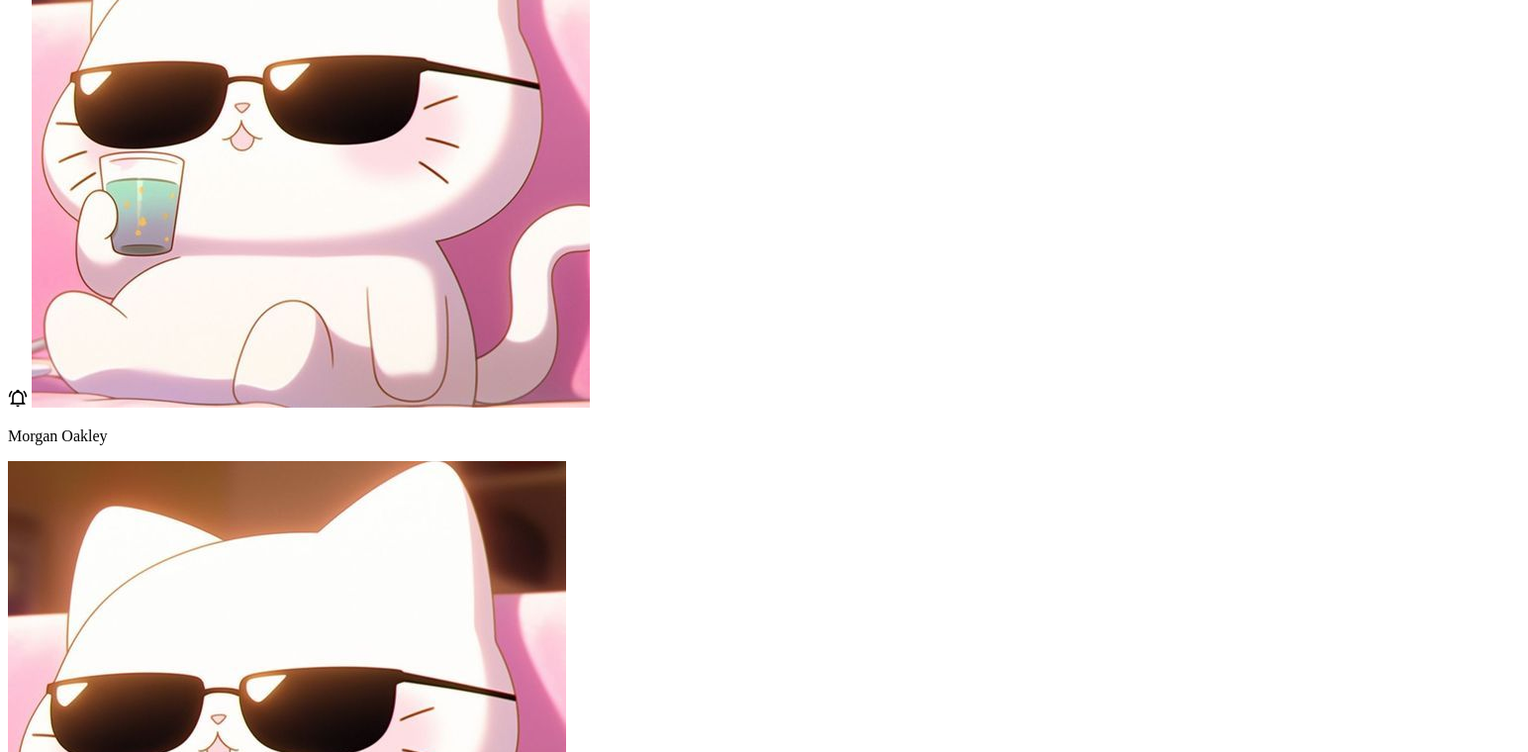
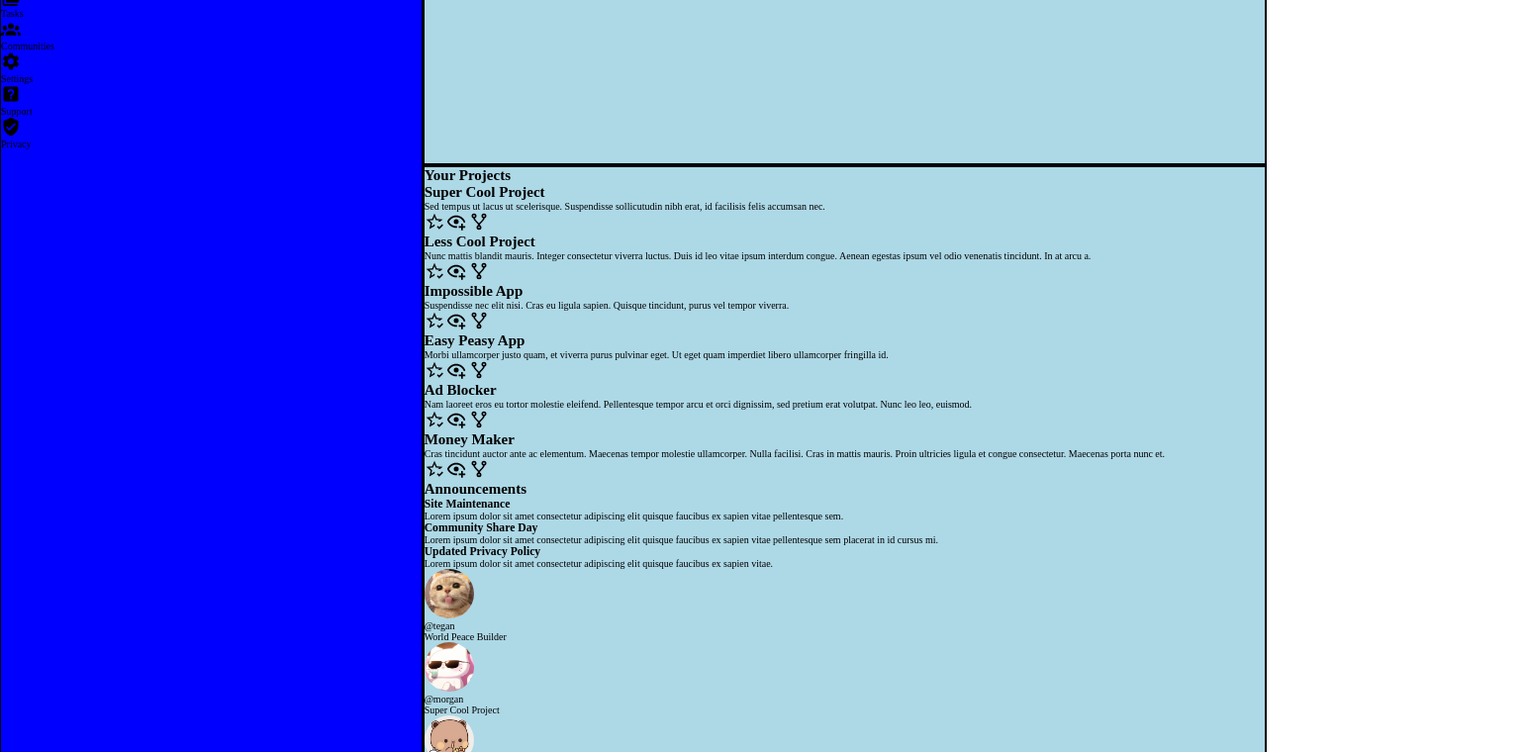
Before and after one commit to davidreichardt/admin-dashboard, a website: page index.html in a window 1280 px wide. Shown: the part 186-946 px from the top of the page at 99% size, 1544 px wide, since content can reach past the window. Drawn offline with Linux system fonts and the light colour scheme.

Commit message:
made grid container and placed main items

```diff
--- a/index.html
+++ b/index.html
@@ -7,6 +7,7 @@
     <title>Admin Dashboard</title>
   </head>
   <body>
+    <div class="container">
       <header class="header">
         <div class="search-area">
           <img
@@ -122,15 +123,19 @@
                 alt="watch icon"
                 class="icon"
               />
-            <img src="/assets/source-fork.svg" alt="source icon" class="icon" />
+              <img
+                src="/assets/source-fork.svg"
+                alt="source icon"
+                class="icon"
+              />
             </div>
           </div>
           <div class="card">
             <h2 class="card-title">Less Cool Project</h2>
             <p class="card-description">
-            Nunc mattis blandit mauris. Integer consectetur viverra luctus. Duis
-            id leo vitae ipsum interdum congue. Aenean egestas ipsum vel odio
-            venenatis tincidunt. In at arcu a.
+              Nunc mattis blandit mauris. Integer consectetur viverra luctus.
+              Duis id leo vitae ipsum interdum congue. Aenean egestas ipsum vel
+              odio venenatis tincidunt. In at arcu a.
             </p>
             <div class="card-controls">
               <img
@@ -143,14 +148,18 @@
                 alt="watch icon"
                 class="icon"
               />
-            <img src="/assets/source-fork.svg" alt="source icon" class="icon" />
+              <img
+                src="/assets/source-fork.svg"
+                alt="source icon"
+                class="icon"
+              />
             </div>
           </div>
           <div class="card">
             <h2 class="card-title">Impossible App</h2>
             <p class="card-description">
-            Suspendisse nec elit nisi. Cras eu ligula sapien. Quisque tincidunt,
-            purus vel tempor viverra.
+              Suspendisse nec elit nisi. Cras eu ligula sapien. Quisque
+              tincidunt, purus vel tempor viverra.
             </p>
             <div class="card-controls">
               <img
@@ -163,7 +172,11 @@
                 alt="watch icon"
                 class="icon"
               />
-            <img src="/assets/source-fork.svg" alt="source icon" class="icon" />
+              <img
+                src="/assets/source-fork.svg"
+                alt="source icon"
+                class="icon"
+              />
             </div>
           </div>
           <div class="card">
@@ -183,7 +196,11 @@
                 alt="watch icon"
                 class="icon"
               />
-            <img src="/assets/source-fork.svg" alt="source icon" class="icon" />
+              <img
+                src="/assets/source-fork.svg"
+                alt="source icon"
+                class="icon"
+              />
             </div>
           </div>
           <div class="card">
@@ -204,15 +221,19 @@
                 alt="watch icon"
                 class="icon"
               />
-            <img src="/assets/source-fork.svg" alt="source icon" class="icon" />
+              <img
+                src="/assets/source-fork.svg"
+                alt="source icon"
+                class="icon"
+              />
             </div>
           </div>
           <div class="card">
             <h2 class="card-title">Money Maker</h2>
             <p class="card-description">
               Cras tincidunt auctor ante ac elementum. Maecenas tempor molestie
-            ullamcorper. Nulla facilisi. Cras in mattis mauris. Proin ultricies
-            ligula et congue consectetur. Maecenas porta nunc et.
+              ullamcorper. Nulla facilisi. Cras in mattis mauris. Proin
+              ultricies ligula et congue consectetur. Maecenas porta nunc et.
             </p>
             <div class="card-controls">
               <img
@@ -225,7 +246,11 @@
                 alt="watch icon"
                 class="icon"
               />
-            <img src="/assets/source-fork.svg" alt="source icon" class="icon" />
+              <img
+                src="/assets/source-fork.svg"
+                alt="source icon"
+                class="icon"
+              />
             </div>
           </div>
         </section>
@@ -295,5 +320,6 @@
           </div>
         </article>
       </main>
+    </div>
   </body>
 </html>
--- a/main.css
+++ b/main.css
@@ -1,3 +1,47 @@
+html {
+  box-sizing: border-box;
+  margin: 0;
+  padding: 0;
+  font-size: 10px;
+}
+
+*,
+*:before,
+*:after {
+  margin: inherit;
+  padding: inherit;
+  box-sizing: inherit;
+}
+
+.container {
+  display: grid;
+  grid-template-columns: 1fr 2fr;
+  grid-template-rows: 1fr 2fr;
+  background-color: lightblue;
+}
+
+.side-panel {
+  grid-area: 1 / 1 / 3 / 2;
+  background-color: blue;
+  border: 1px solid black;
+}
+
+.header {
+  grid-area: 1 / 2 / 2 / -1;
+  border: 2px solid black;
+}
+
+.main {
+  grid-area: 2 / 2 / 3 / -1;
+  border: 2px solid black;
+}
+
+.profile-image {
+  border-radius: 50%;
+  height: 50px;
+  width: auto;
+}
+
 .icon {
   width: 20px;
   height: auto;
```
Also changed, not shown: package.json (added, +8 -0 lines), 2 other files. Lines whose indentation alone changed are shown as unchanged.
